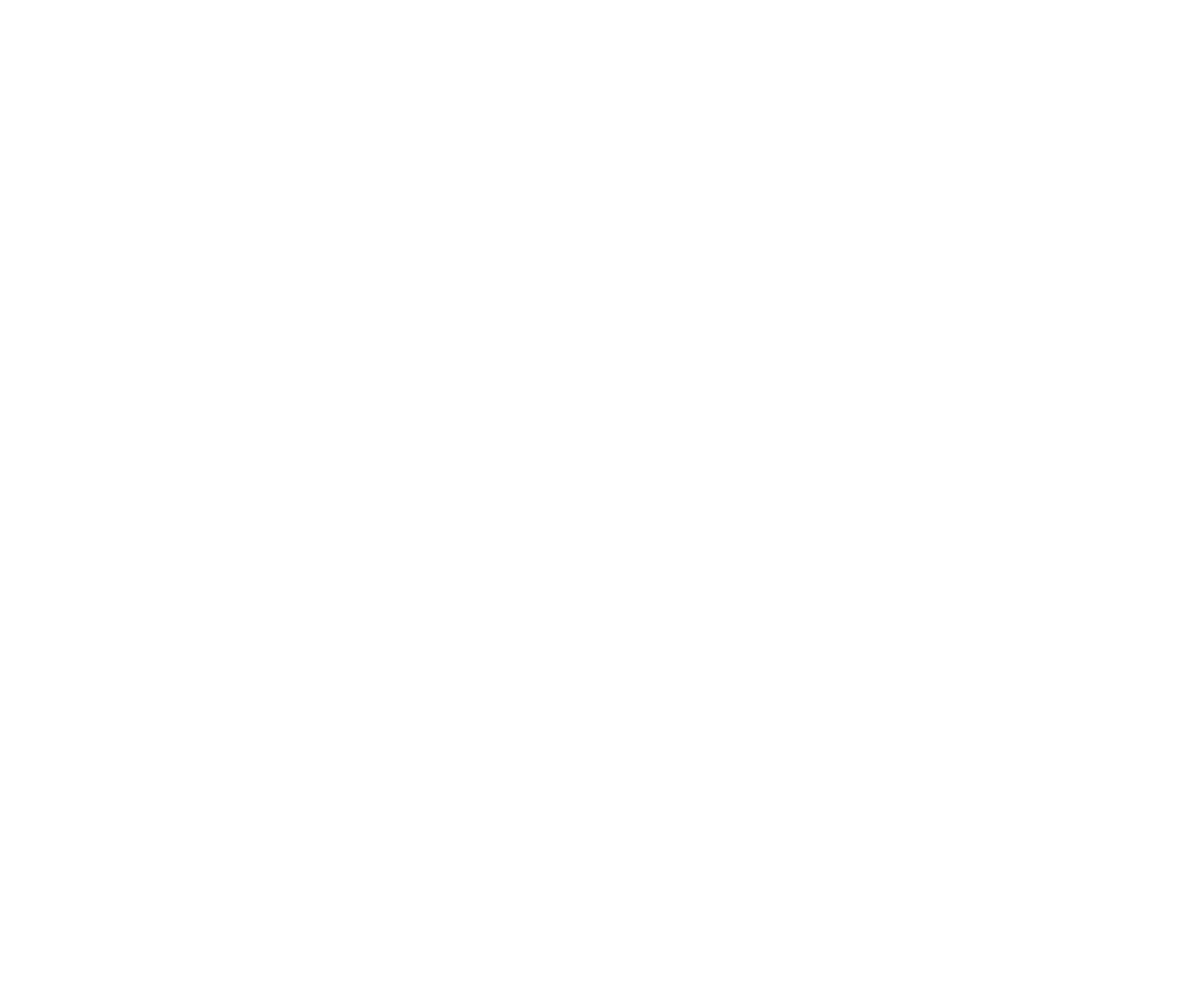
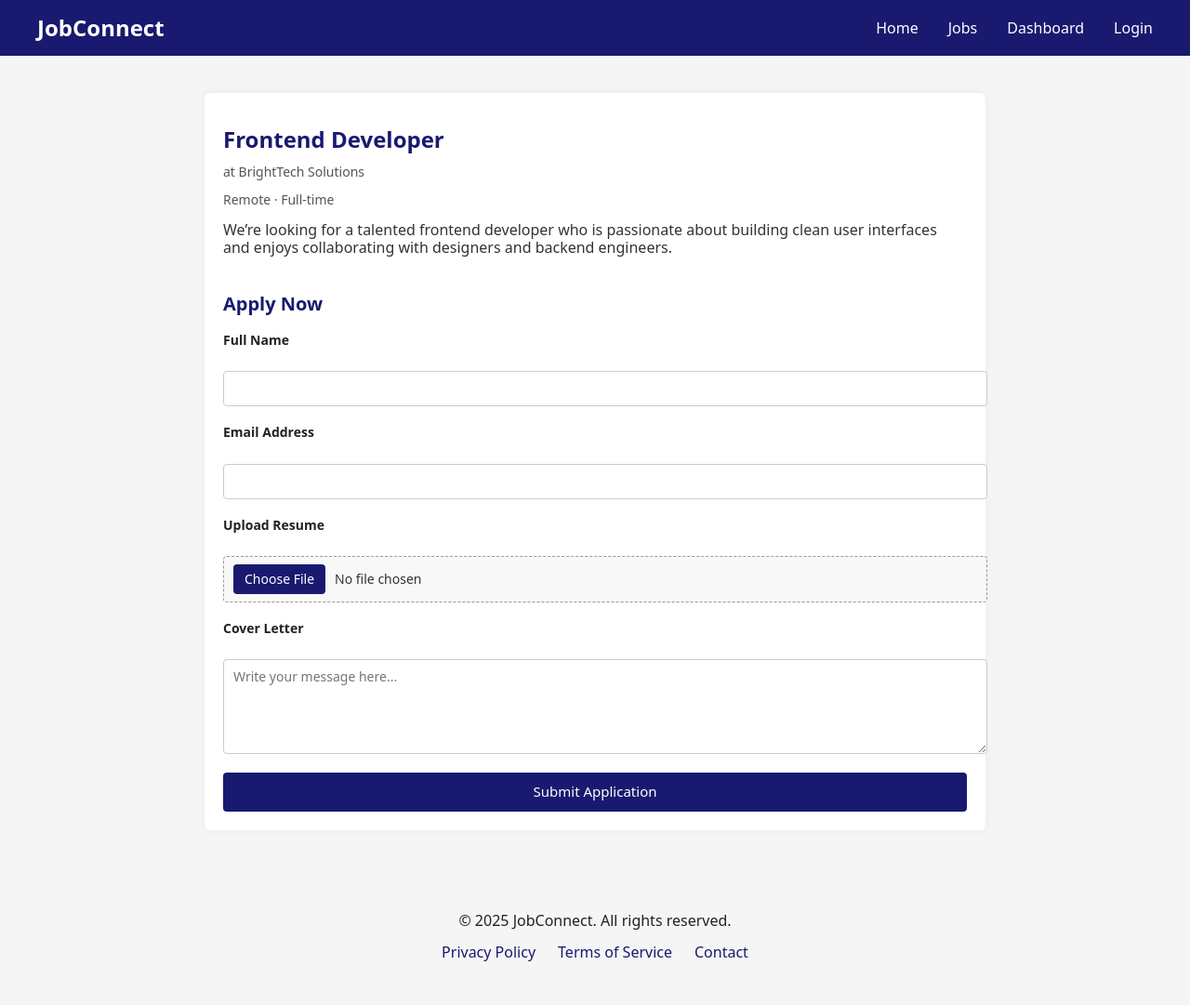
Before and after one commit to Omar-Gisseh/jobconnect, a plain HTML site: page public/apply.html in a window 1280 px wide. Shown: the whole page at 93% size. Before the commit the page ends 800 px from the top, so only its background shows below. Drawn offline with Linux system fonts and the light colour scheme.

Commit message:
"modified"

```diff
--- a/public/apply.html
+++ b/public/apply.html
@@ -0,0 +1,67 @@
+<!DOCTYPE html>
+<html lang="en">
+<head>
+  <meta charset="UTF-8" />
+  <meta name="viewport" content="width=device-width, initial-scale=1.0" />
+  <title>Apply for a Job - JobConnect</title>
+  <link rel="stylesheet" href="css/normalize.css" />
+  <link rel="stylesheet" href="css/global.css" />
+  <link rel="stylesheet" href="css/apply.css" />
+</head>
+<body>
+
+  <nav class="navbar">
+    <div class="navbar-container">
+      <div class="navbar-logo"><a href="index.html"> JobConnect </a></div>
+      <ul class="navbar-links">
+        <li><a href="index.html">Home</a></li>
+        <li><a href="apply.html">Jobs</a></li>
+        <li><a href="dashboard.html">Dashboard</a></li>
+        <li><a href="login.html">Login</a></li>
+      </ul>
+    </div>
+  </nav>
+
+  <main class="apply-container">
+    <section class="job-info">
+      <h1 class="job-title">Frontend Developer</h1>
+      <p class="job-company">at BrightTech Solutions</p>
+      <p class="job-location">Remote · Full-time</p>
+      <p class="job-description">
+        We’re looking for a talented frontend developer who is passionate about building clean user interfaces and enjoys collaborating with designers and backend engineers.
+      </p>
+    </section>
+
+    <section class="application-form-section">
+      <h2 class="form-title">Apply Now</h2>
+      <form class="application-form">
+        <label for="fullname" class="form-label">Full Name</label>
+        <input type="text" id="fullname" class="form-input" required />
+
+        <label for="email" class="form-label">Email Address</label>
+        <input type="email" id="email" class="form-input" required />
+
+        <label for="resume" class="form-label">Upload Resume</label>
+        <input type="file" id="resume" class="form-input" required />
+
+        <label for="cover" class="form-label">Cover Letter</label>
+        <textarea id="cover" class="form-input" rows="5" placeholder="Write your message here..."></textarea>
+
+        <button type="submit" class="btn btn-primary">Submit Application</button>
+      </form>
+    </section>
+  </main>
+
+  <footer class="footer">
+    <div class="footer-container">
+      <p class="footer-text">© 2025 JobConnect. All rights reserved.</p>
+      <ul class="footer-links">
+        <li><a href="#">Privacy Policy</a></li>
+        <li><a href="#">Terms of Service</a></li>
+        <li><a href="#">Contact</a></li>
+      </ul>
+    </div>
+  </footer>
+
+</body>
+</html>
--- /dev/null
+++ b/public/css/apply.css
@@ -0,0 +1,135 @@
+/* Container Layout */
+.apply-container {
+    max-width: 800px;
+    margin: 40px auto;
+    padding: 20px;
+    background-color: #ffffff;
+    border-radius: 6px;
+    box-shadow: 0 0 10px rgba(0, 0, 0, 0.05);
+  }
+
+  /* Job Info Section */
+  .job-info {
+    margin-bottom: 40px;
+  }
+
+  .job-title {
+    font-size: 24px;
+    font-weight: bold;
+    color: #191970;
+    margin-bottom: 5px;
+  }
+
+  .job-company,
+  .job-location {
+    font-size: 14px;
+    color: #555;
+    margin-bottom: 5px;
+  }
+
+  .job-description {
+    font-size: 16px;
+    color: #333;
+    margin-top: 15px;
+  }
+
+  /* Form Section */
+  .application-form-section {
+    margin-top: 20px;
+  }
+
+  .form-title {
+    font-size: 20px;
+    font-weight: bold;
+    color: #191970;
+    margin-bottom: 20px;
+  }
+
+  .application-form {
+    display: flex;
+    flex-direction: column;
+    gap: 20px;
+  }
+
+  .form-label {
+    font-weight: 600;
+    font-size: 14px;
+    margin-bottom: 5px;
+  }
+
+  .form-input,
+  textarea.form-input {
+    width: 100%;
+    padding: 10px;
+    font-size: 14px;
+    border: 1px solid #ccc;
+    border-radius: 4px;
+    font-family: inherit;
+  }
+
+  /* File Input Styling */
+  input[type="file"].form-input {
+    padding: 8px 10px;
+    background-color: #f8f8f8;
+    border: 1px dashed #999;
+    border-radius: 4px;
+    font-size: 14px;
+    cursor: pointer;
+    color: #333;
+  }
+
+  input[type="file"].form-input::file-selector-button {
+    background-color: #191970;
+    color: #fff;
+    border: none;
+    padding: 8px 12px;
+    margin-right: 10px;
+    border-radius: 4px;
+    font-size: 14px;
+    cursor: pointer;
+  }
+
+  input[type="file"].form-input::file-selector-button:hover {
+    background-color: #000066;
+  }
+
+  /* Submit Button */
+  .btn {
+    display: inline-block;
+    padding: 12px 20px;
+    font-size: 15px;
+    border: none;
+    border-radius: 4px;
+    cursor: pointer;
+    text-align: center;
+  }
+
+  .btn-primary {
+    background-color: #191970;
+    color: white;
+  }
+
+  .btn-primary:hover {
+    background-color: #000066;
+  }
+
+  /* Responsive Design */
+  @media (max-width: 600px) {
+    .apply-container {
+      margin: 20px;
+      padding: 15px;
+    }
+
+    .job-title {
+      font-size: 20px;
+    }
+
+    .form-title {
+      font-size: 18px;
+    }
+
+    .btn {
+      font-size: 14px;
+      padding: 10px;
+    }
+  }
--- /dev/null
+++ b/public/css/global.css
@@ -0,0 +1,125 @@
+body {
+  font-family: system-ui, sans-serif;
+  background-color: #f5f5f5;
+  margin: 0;
+  padding: 0;
+  color: #222;
+}
+
+a {
+  color: #191970;
+  text-decoration: none;
+}
+
+a:hover {
+  text-decoration: underline;
+}
+
+.btn {
+  background-color: #191970;
+  color: #fff;
+  border: none;
+  padding: 0.75rem 1rem;
+  font-size: 1rem;
+  border-radius: 4px;
+  cursor: pointer;
+  transition: background-color 0.3s ease;
+}
+
+.btn:hover {
+  background-color: #000080;
+}
+
+.navbar {
+  background-color: #191970;
+  color: #fff;
+  padding: 1rem 2rem;
+}
+
+.navbar-container {
+  display: flex;
+  justify-content: space-between;
+  align-items: center;
+  max-width: 1200px;
+  margin: 0 auto;
+}
+
+.navbar-logo {
+  font-size: 1.5rem;
+  font-weight: bold;
+}
+
+.navbar-logo a {
+  text-decoration: none;
+  font-size: 1.5rem;
+  font-weight: 700;
+  color: #fff;
+}
+
+.navbar-logo a:hover {
+  color: #007bff;
+}
+
+
+.navbar-links {
+  list-style: none;
+  display: flex;
+  gap: 2rem;
+  padding: 0;
+  margin: 0;
+}
+
+.navbar-links li a {
+  color: #fff;
+  font-size: 1rem;
+}
+
+.navbar-links li .active-link {
+  font-weight: bold;
+  text-decoration: underline;
+}
+
+.footer {
+  background-color: #f5f5f5;
+  text-align: center;
+  padding: 2rem 1rem;
+  font-size: 1rem;
+}
+
+.footer-container {
+  max-width: 1200px;
+  margin: 0 auto;
+}
+
+.footer-links {
+  list-style: none;
+  display: flex;
+  justify-content: center;
+  gap: 1.5rem;
+  padding: 0;
+  margin-top: 1rem;
+}
+
+/* Responsive for smaller screens */
+@media (max-width: 48rem) {
+  .navbar-container {
+    flex-direction: column;
+    align-items: flex-start;
+    gap: 1rem;
+  }
+
+  .navbar-links {
+    flex-direction: column;
+    width: 100%;
+  }
+
+  .navbar-links li a {
+    padding: 0.75rem 0;
+    width: 100%;
+  }
+
+  .footer-links {
+    flex-direction: column;
+    gap: 0.75rem;
+  }
+}
--- /dev/null
+++ b/public/css/login.css
@@ -0,0 +1,54 @@
+.login-container {
+    max-width: 25rem;
+    margin: 10vh auto;
+    padding: 2rem;
+    background-color: #fff;
+    border-radius: 8px;
+    box-shadow: 0 0 12px rgba(0, 0, 0, 0.05);
+  }
+
+  .login-title {
+    text-align: center;
+    margin-bottom: 1.5rem;
+    font-size: 1.75rem;
+  }
+
+  .login-form {
+    display: flex;
+    flex-direction: column;
+  }
+
+  .form-label {
+    font-weight: 600;
+    margin-bottom: 0.5rem;
+  }
+
+  .form-input {
+    padding: 0.75rem;
+    font-size: 1rem;
+    border: 1px solid #ccc;
+    border-radius: 4px;
+    margin-bottom: 1.25rem;
+  }
+
+  .form-links {
+    text-align: right;
+    margin-bottom: 1rem;
+  }
+
+  .form-link {
+    font-size: 0.9rem;
+  }
+
+  .signup-link {
+    text-align: center;
+    font-size: 0.95rem;
+    margin-top: 1rem;
+  }
+
+  @media (max-width: 500px) {
+    .login-container {
+      margin: 5vh 1rem;
+      padding: 1.5rem;
+    }
+  }
--- a/public/css/styles.css
+++ /dev/null
@@ -1,195 +0,0 @@
-@import url('normalize.css');
-
-
-body {
-  font-family: system-ui, sans-serif;
-  background-color: #f9f9f9;
-  margin: 0;
-  padding: 0;
-  font-size: 16px;
-}
-
-.navbar {
-  background-color: #191970;
-  color: #ffffff;
-  padding: 1rem 2rem;
-}
-
-.navbar-container {
-  display: flex;
-  justify-content: space-between;
-  align-items: center;
-  max-width: 1200px;
-  margin: 0 auto;
-}
-
-.navbar-logo {
-  font-size: 1.5rem;
-  font-weight: bold;
-}
-
-.navbar-links {
-  list-style: none;
-  display: flex;
-  gap: 2rem;
-}
-
-.navbar-links li a {
-  color: #ffffff;
-  text-decoration: none;
-  font-size: 1rem;
-}
-
-.navbar-links li a:hover {
-  text-decoration: underline;
-}
-
-.navbar-toggle {
-  display: none;
-  font-size: 1.5rem;
-  cursor: pointer;
-}
-
-
-.login-container {
-  width: 90%;
-  max-width: 25rem;
-  margin: 10vh auto;
-  padding: 2rem;
-  background-color: #ffffff;
-  border-radius: 0.5rem;
-  box-shadow: 0 0 1rem rgba(0, 0, 0, 0.1);
-}
-
-.login-title {
-  text-align: center;
-  margin-bottom: 1.5rem;
-  font-size: 1.75rem;
-}
-
-.form-label {
-  display: block;
-  margin-bottom: 0.5rem;
-  font-weight: 600;
-  font-size: 1rem;
-}
-
-.form-input {
-  width: 100%;
-  padding: 0.75rem;
-  margin-bottom: 1.25rem;
-  border: 1px solid #ccc;
-  border-radius: 0.375rem;
-  font-size: 1rem;
-}
-
-.login-button {
-  width: 100%;
-  padding: 0.75rem;
-  background-color: #191970;
-  color: #fff;
-  border: none;
-  border-radius: 0.375rem;
-  font-size: 1rem;
-  cursor: pointer;
-  transition: background-color 0.3s ease;
-}
-
-.login-button:hover {
-  background-color: #000080;
-}
-
-.form-links {
-  text-align: right;
-  margin-bottom: 1rem;
-}
-
-.form-link {
-  font-size: 0.9rem;
-  color: #191970;
-  text-decoration: none;
-}
-
-.form-link:hover {
-  text-decoration: underline;
-}
-
-.signup-link {
-  text-align: center;
-  margin-top: 1rem;
-  font-size: 0.95rem;
-}
-
-.signup-link a {
-  color: #191970;
-  text-decoration: none;
-  font-weight: 600;
-}
-
-.signup-link a:hover {
-  text-decoration: underline;
-}
-
-
-.footer {
-  background-color: #f5f5f5;
-  color: #222222;
-  padding: 2rem 1rem;
-  text-align: center;
-}
-
-.footer-container {
-  max-width: 1200px;
-  margin: 0 auto;
-}
-
-.footer-text {
-  font-size: 1rem;
-  margin-bottom: 1rem;
-}
-
-.footer-links {
-  list-style: none;
-  padding: 0;
-  display: flex;
-  justify-content: center;
-  flex-wrap: wrap;
-  gap: 1.5rem;
-}
-
-.footer-links li a {
-  color: #222222;
-  text-decoration: none;
-  font-size: 1rem;
-}
-
-.footer-links li a:hover {
-  text-decoration: underline;
-}
-
-/* Responsive Navbar */
-@media (max-width: 768px) {
-  .navbar-links {
-    display: none;
-    flex-direction: column;
-    background-color: #191970;
-    position: absolute;
-    top: 60px;
-    right: 0;
-    width: 100%;
-    padding: 1rem 0;
-  }
-
-  .navbar-links li {
-    text-align: center;
-    margin: 0.5rem 0;
-  }
-
-  .navbar-toggle {
-    display: block;
-  }
-
-  .navbar-links.active {
-    display: flex;
-  }
-}
```
Also changed, not shown: public/css/dashboard.css (added, +67 -0 lines), public/dashboard.html (+71 -0 lines), public/login.html (+11 -12 lines).
